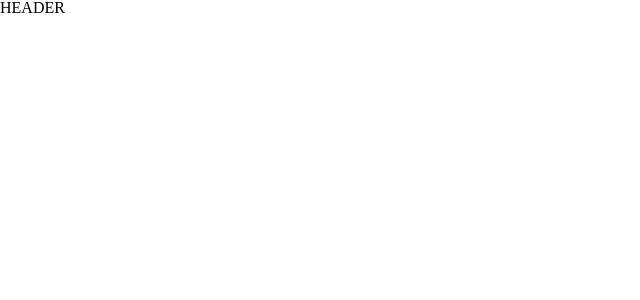
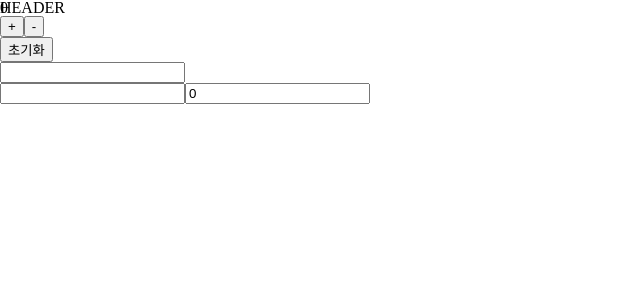
Before and after one commit to eorjs37/react_hls, a React app: page /counter in a window 1280 px wide. Before the commit this address had no page. Shown: the top 300 px of the page, without its empty margins (0-640 px from the left). Built offline with nearby package versions, Linux system fonts and the light colour scheme.

Commit message:
react 진행중

```diff
--- a/src/App.tsx
+++ b/src/App.tsx
@@ -1,6 +1,7 @@
 import { Route, Routes } from 'react-router-dom'
 import { createContext } from 'react'
 import About from './pages/about/About'
+import Counter from './pages/counter/Counter'
 import Home from './pages/Home'
 import Header from './components/common/Header/Header'
 const context = createContext('right')
@@ -12,6 +13,7 @@ const App = () => {
         <Routes>
           <Route path={'/'} element={<Home />}></Route>
           <Route path={'/about'} element={<About />}></Route>
+          <Route path={'/counter'} element={<Counter />}></Route>
         </Routes>
       </div>
     </context.Provider>
--- a/src/pages/Home.tsx
+++ b/src/pages/Home.tsx
@@ -7,6 +7,9 @@ const Home = () => {
           <li className={'container'}>
             <Link to={'/about'}>{'About'}</Link>
           </li>
+          <li className={'container'}>
+            <Link to={'/counter'}>{'Counter'}</Link>
+          </li>
         </ul>
       </nav>
     </div>
--- /dev/null
+++ b/src/pages/counter/Counter.tsx
@@ -0,0 +1,64 @@
+import { ChangeEvent, useState } from 'react'
+
+function Counter() {
+  const [number, setNumber] = useState(0)
+  const [text, setText] = useState('')
+  const [person, setPerson] = useState({
+    name: '',
+    age: 0,
+  })
+  const { name, age } = person
+
+  const onIncrease = () => {
+    setNumber(number + 1)
+  }
+
+  const onDecrease = () => {
+    setNumber(number - 1)
+  }
+
+  const onChange = (e: ChangeEvent<HTMLInputElement>) => {
+    if (e.target) {
+      setText(e.target.value)
+    }
+  }
+
+  const onReset = () => {
+    setText('')
+  }
+
+  const onChangePersonName = (e: ChangeEvent<HTMLInputElement>) => {
+    if (e.target) {
+      setPerson({
+        ...person,
+        name: e.target.value,
+      })
+    }
+  }
+
+  const onChangePersonAge = (e: ChangeEvent<HTMLInputElement>) => {
+    if (e.target) {
+      setPerson({
+        ...person,
+        age: parseInt(e.target.value),
+      })
+    }
+  }
+  return (
+    <div>
+      <h1>{number}</h1>
+      <button onClick={onIncrease}>{'+'}</button>
+      <button onClick={onDecrease}>{'-'}</button>
+      <div></div>
+      <button onClick={onReset}>{'초기화'}</button>
+      <div></div>
+      <input type={'text'} value={text} onChange={onChange} />
+      <p>{text}</p>
+
+      <div></div>
+      <input type={'text'} value={name} onChange={onChangePersonName} />
+      <input type={'number'} value={age} onChange={onChangePersonAge} />
+    </div>
+  )
+}
+export default Counter
```
